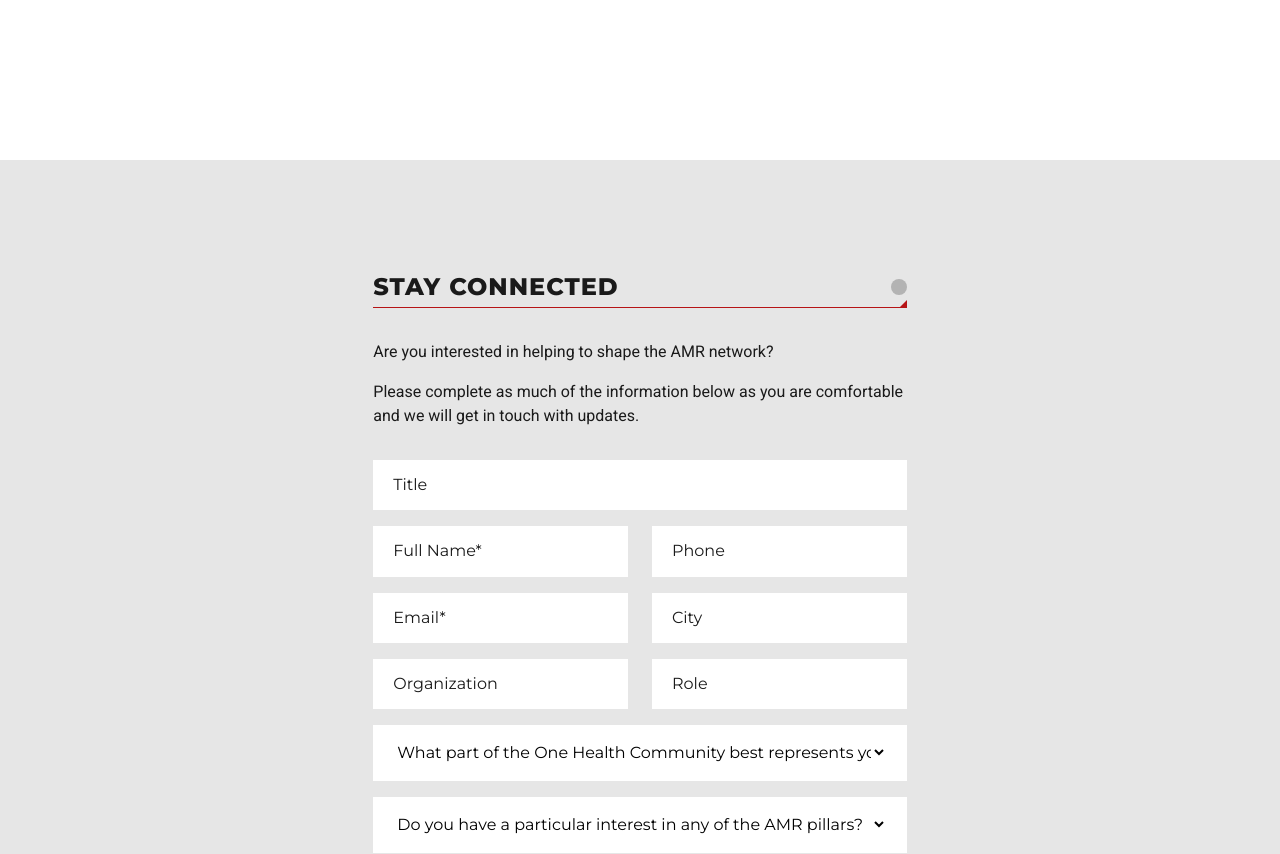
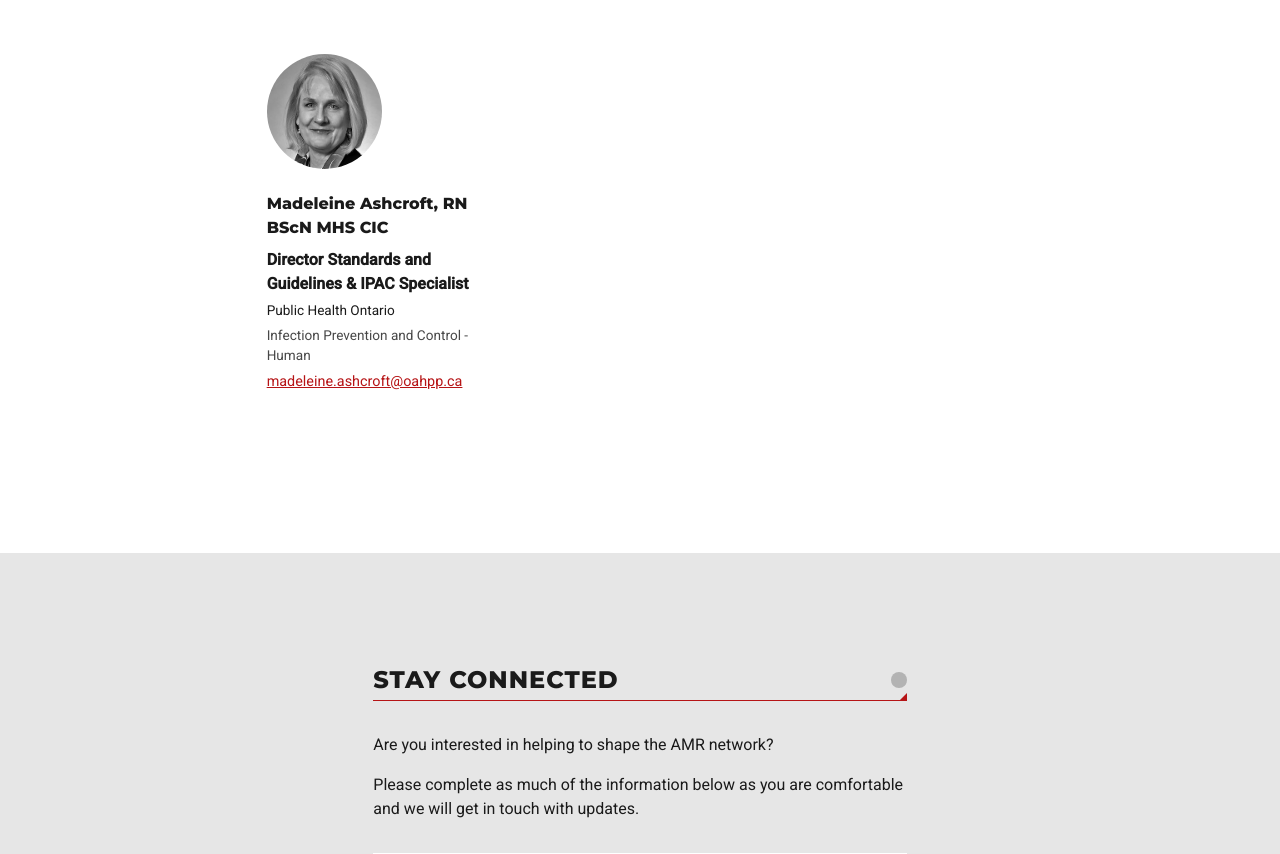
Before and after one commit to AMRnetwork/Web, a website: page index.html in a window 1280 px wide. Shown: the part 5159-6013 px from the top of the page. Drawn offline with Linux system fonts and the light colour scheme.

Commit message:
Update index.html

```diff
--- a/index.html
+++ b/index.html
@@ -341,6 +341,19 @@
 								</div>
 								<a href="mailto:Susan.Fryters@ahs.ca">Susan.Fryters@ahs.ca</a>
 							</div>
+									<div class="team-member">
+								<div class="image">
+									<img src="./images/MadelineA.JPG" alt="Madeline A Profile Picture">
+								</div>
+								<div class="name">Madeleine Ashcroft, RN BScN MHS CIC</div>
+								<div class="extra-info">
+									<div class="role">Director Standards and Guidelines & IPAC Specialist</div>
+									<div class="company">Public Health Ontario<br>
+									</div>
+									<div class="roles">Infection Prevention and Control - Human</div>
+								</div>
+								<a href="mailto:madeleine.ashcroft@oahpp.ca">madeleine.ashcroft@oahpp.ca</a>
+							</div>
 
 			</div>
 		</section>
```
